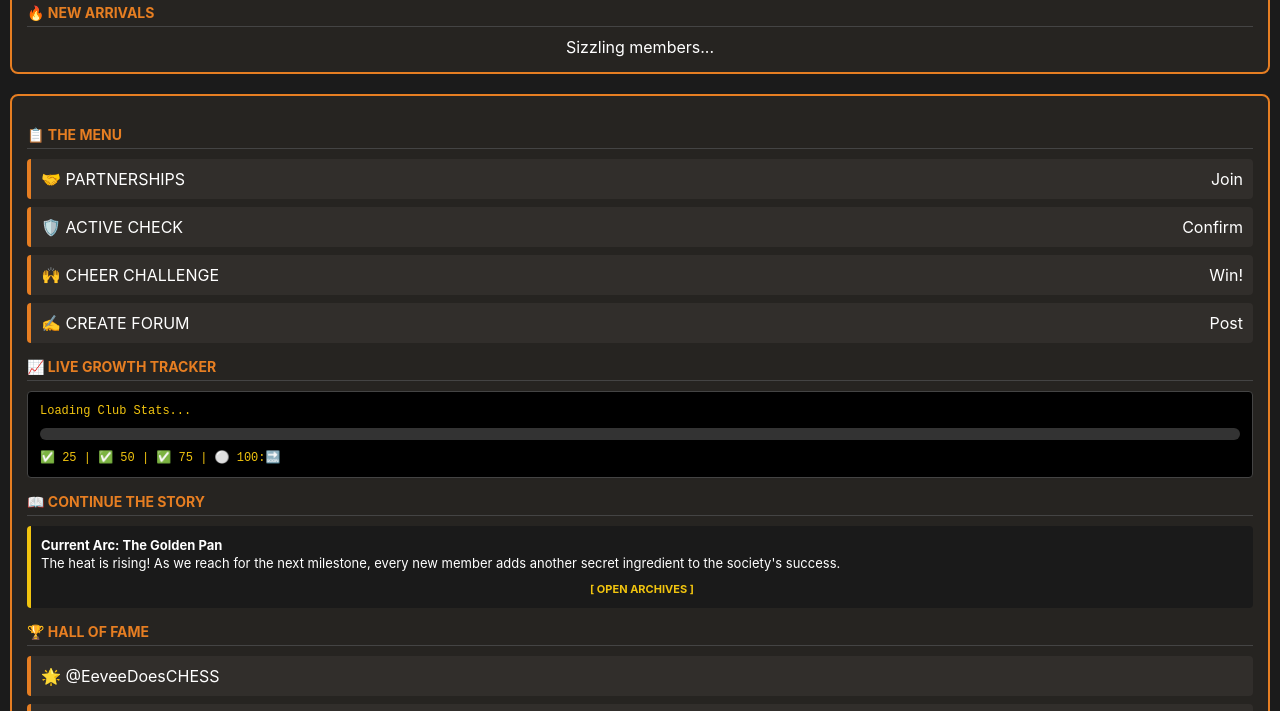
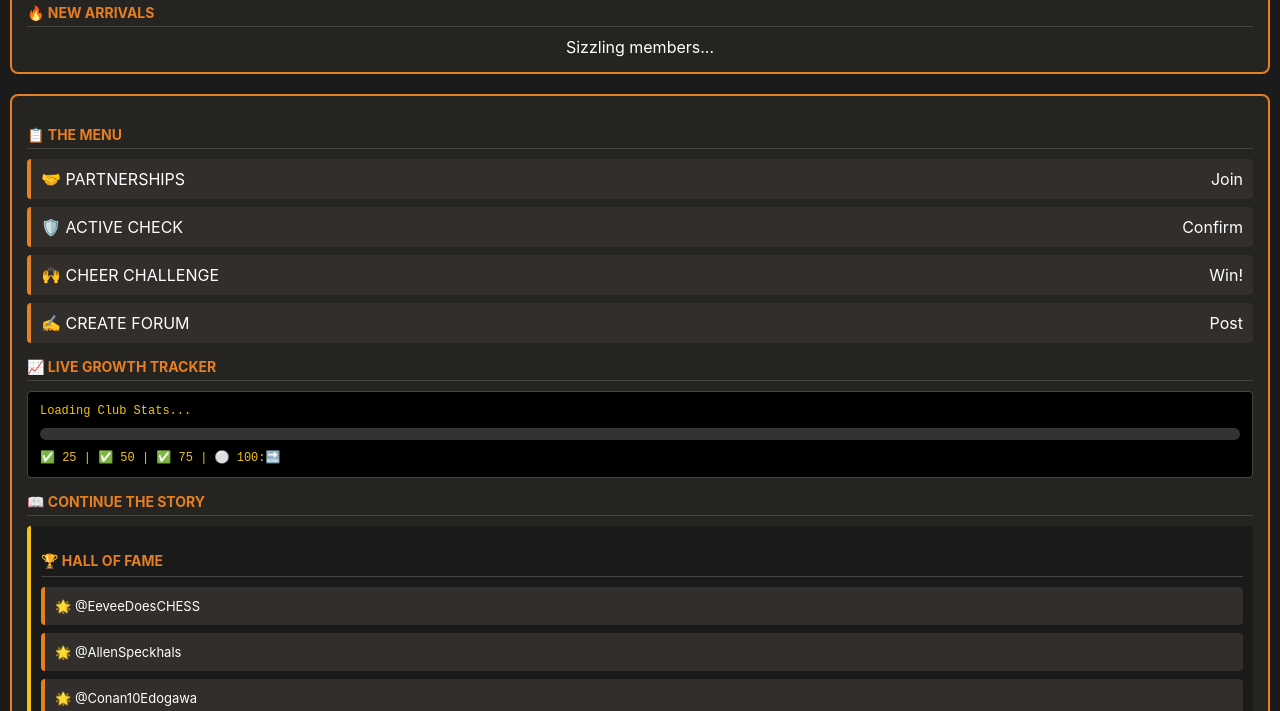
Before and after one commit to Hamood161/Fried-Liver, a plain HTML site: page index.html in a window 1280 px wide. Shown: the part 70-781 px from the top of the page. Drawn offline with Linux system fonts and the light colour scheme.

Commit message:
Update index.html

```diff
--- a/index.html
+++ b/index.html
@@ -49,10 +49,6 @@ a.card:hover { background: #3c3934; border-left-color: #f1c40f; transform: trans
 
 <div class="section-title">📖 CONTINUE THE STORY</div>
 <div class="story-box">
-<strong>Current Arc: The Golden Pan</strong><br>
-The heat is rising! As we reach for the next milestone, every new member adds another secret ingredient to the society's success.
-<a href="https://www.chess.com/club/the-fried-liver-society/forum/view/continue-the-story-1" class="archive-link" target="_blank">[ OPEN ARCHIVES ]</a>
-</div>
 
 <div class="section-title">🏆 HALL OF FAME</div>
 <div class="card-list">
```
